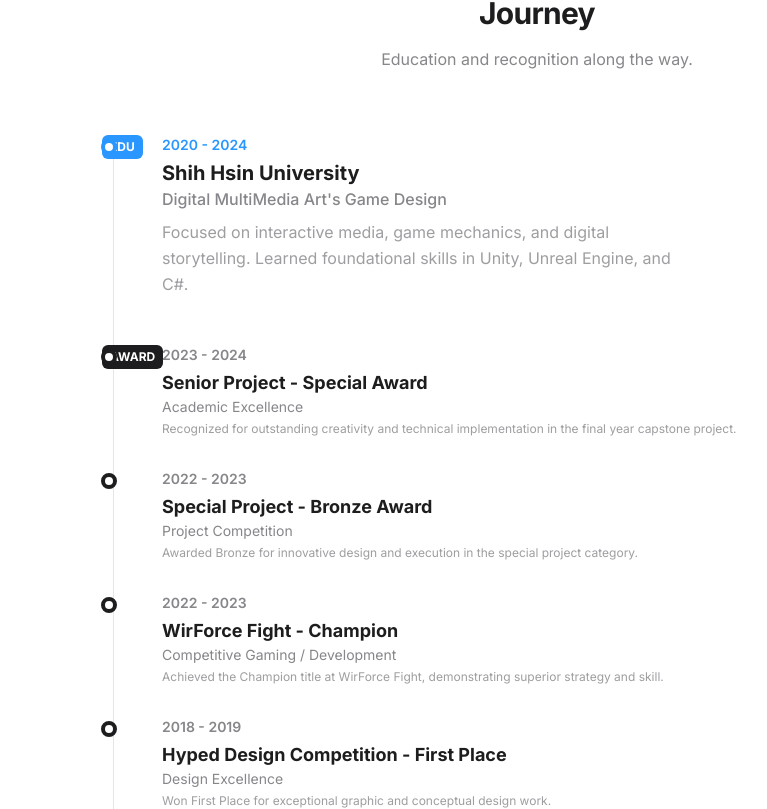
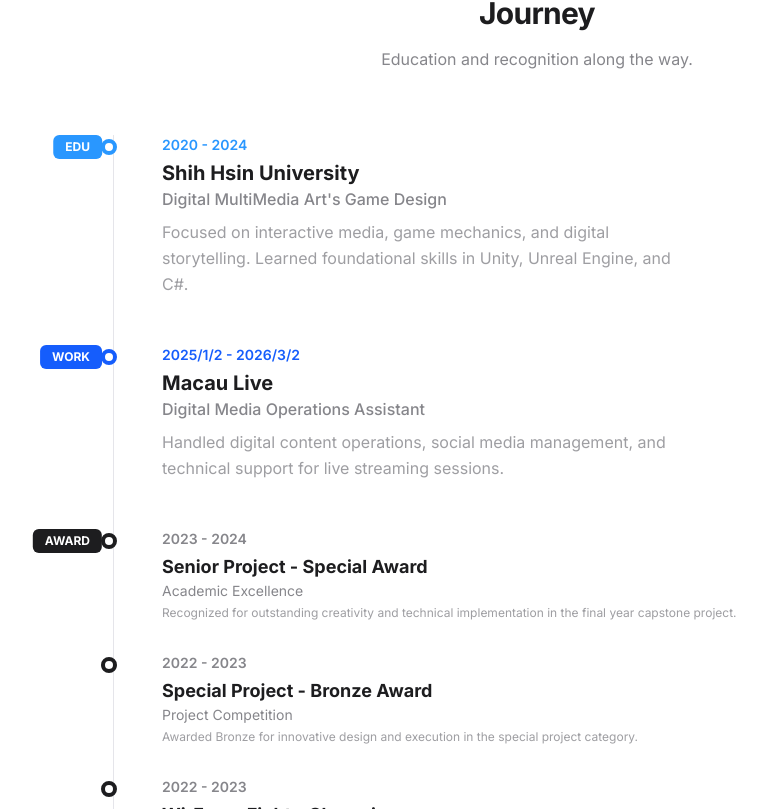
Before and after one commit to Noval-G/Noval-Landing-page, a Next.js app: page / in a window 1280 px wide. Shown: the part 3651-4460 px from the top of the page, without its empty margins (103-870 px from the left). Built offline with nearby package versions, Linux system fonts and the light colour scheme.

Commit message:
feat: add work experience at Macau Live and update WirForce achievement details

```diff
--- a/src/components/Timeline.tsx
+++ b/src/components/Timeline.tsx
@@ -12,6 +12,15 @@ export default function Timeline() {
       title: t('timeline.edu.uni'),
       subtitle: t('timeline.edu.major'),
       description: t('timeline.edu.desc')
+    }
+  ];
+
+  const work = [
+    {
+      year: '2025/1/2 - 2026/3/2',
+      title: t('timeline.work.mlsa'),
+      subtitle: t('timeline.work.assistant'),
+      description: t('timeline.work.mlsa.desc')
     }
   ];
 
@@ -69,8 +78,8 @@ export default function Timeline() {
 
         <div className="relative border-l border-border ml-3 md:ml-6 space-y-12">
           {/* Education */}
-          <div className="mb-12">
-            <span className="absolute -left-3 bg-accent text-white px-2 py-1 text-xs font-bold rounded-md">{t('timeline.edu.tag')}</span>
+          <div className="mb-12 relative">
+            <span className="absolute -left-3 top-0 -translate-x-full bg-accent text-white px-3 py-1 text-xs font-bold rounded-md whitespace-nowrap">{t('timeline.edu.tag')}</span>
             {education.map((edu, index) => (
                <div key={index} className="ml-8 md:ml-12 relative">
                   <span className="absolute -left-[45px] md:-left-[61px] top-1 w-4 h-4 rounded-full bg-white border-4 border-accent" />
@@ -82,9 +91,23 @@ export default function Timeline() {
             ))}
           </div>
 
+          {/* Work Experience */}
+          <div className="mb-12 relative">
+            <span className="absolute -left-3 top-0 -translate-x-full bg-blue-600 text-white px-3 py-1 text-xs font-bold rounded-md whitespace-nowrap">{t('timeline.work.tag')}</span>
+            {work.map((job, index) => (
+               <div key={index} className="ml-8 md:ml-12 relative">
+                  <span className="absolute -left-[45px] md:-left-[61px] top-1 w-4 h-4 rounded-full bg-white border-4 border-blue-600" />
+                  <span className="text-sm font-semibold text-blue-600 mb-1 block">{job.year}</span>
+                  <h3 className="text-xl font-bold text-foreground">{job.title}</h3>
+                  <p className="text-muted font-medium mb-2">{job.subtitle}</p>
+                  <p className="text-muted/80 leading-relaxed max-w-lg">{job.description}</p>
+               </div>
+            ))}
+          </div>
+
           {/* Awards */}
-          <div>
-             <span className="absolute -left-3 bg-foreground text-white px-2 py-1 text-xs font-bold rounded-md">{t('timeline.award.tag')}</span>
+          <div className="relative">
+             <span className="absolute -left-3 top-0 -translate-x-full bg-foreground text-white px-3 py-1 text-xs font-bold rounded-md whitespace-nowrap">{t('timeline.award.tag')}</span>
              {awards.map((award, index) => (
                 <div key={index} className="ml-8 md:ml-12 mb-8 relative last:mb-0">
                    <span className="absolute -left-[45px] md:-left-[61px] top-1 w-4 h-4 rounded-full bg-white border-4 border-foreground" />
--- a/src/context/LanguageContext.tsx
+++ b/src/context/LanguageContext.tsx
@@ -74,10 +74,14 @@ const translations: Record<Language, Record<string, string>> = {
     'timeline.title': 'Journey',
     'timeline.desc': 'Education and recognition along the way.',
     'timeline.edu.tag': 'EDU',
+    'timeline.work.tag': 'WORK',
     'timeline.award.tag': 'AWARD',
     'timeline.edu.uni': 'Shih Hsin University',
     'timeline.edu.major': "Digital MultiMedia Art's Game Design",
     'timeline.edu.desc': 'Focused on interactive media, game mechanics, and digital storytelling. Learned foundational skills in Unity, Unreal Engine, and C#.',
+    'timeline.work.mlsa': 'Macau Live',
+    'timeline.work.assistant': 'Digital Media Operations Assistant',
+    'timeline.work.mlsa.desc': 'Handled digital content operations, social media management, and technical support for live streaming sessions.',
     'timeline.award.senior': 'Senior Project - Special Award',
     'timeline.award.academic': 'Academic Excellence',
     'timeline.award.senior.desc': 'Recognized for outstanding creativity and technical implementation in the final year capstone project.',
@@ -85,8 +89,8 @@ const translations: Record<Language, Record<string, string>> = {
     'timeline.award.comp': 'Project Competition',
     'timeline.award.bronze.desc': 'Awarded Bronze for innovative design and execution in the special project category.',
     'timeline.award.wirforce': 'WirForce Fight - Champion',
-    'timeline.award.gaming': 'Competitive Gaming / Development',
-    'timeline.award.wirforce.desc': 'Achieved the Champion title at WirForce Fight, demonstrating superior strategy and skill.',
+    'timeline.award.gaming': 'Gundam Evolution (FPS Competition)',
+    'timeline.award.wirforce.desc': 'Served as Team Captain, leading the squad to victory and securing the championship in the Gundam Evolution tournament.',
     'timeline.award.hyped': 'Hyped Design Competition - First Place',
     'timeline.award.design': 'Design Excellence',
     'timeline.award.hyped.desc': 'Won First Place for exceptional graphic and conceptual design work.',
@@ -167,10 +171,14 @@ const translations: Record<Language, Record<string, string>> = {
     'timeline.title': '旅程',
     'timeline.desc': '教育背景與榮譽肯定。',
     'timeline.edu.tag': '學歷',
+    'timeline.work.tag': '工作經歷',
     'timeline.award.tag': '獎項',
     'timeline.edu.uni': '世新大學',
     'timeline.edu.major': '數位多媒體設計學系 遊戲設計組',
     'timeline.edu.desc': '專注於互動媒體、遊戲機制與數位敘事。建立了 Unity、Unreal Engine 與 C# 的紮實基礎。',
+    'timeline.work.mlsa': '澳門直播協會',
+    'timeline.work.assistant': '新媒體營運助理',
+    'timeline.work.mlsa.desc': '負責新媒體內容運營、內容創作及直播技術支援。管理社交媒體平台並優化數位互動。',
     'timeline.award.senior': '畢業製作 - 特別獎',
     'timeline.award.academic': '學術卓越',
     'timeline.award.senior.desc': '在畢業專題製作中，因卓越的創意與技術實作能力獲得肯定。',
@@ -178,8 +186,8 @@ const translations: Record<Language, Record<string, string>> = {
     'timeline.award.comp': '專案競賽',
     'timeline.award.bronze.desc': '在專案類別中因創新的設計與執行力獲得銅獎。',
     'timeline.award.wirforce': 'WirForce Fight - 冠軍',
-    'timeline.award.gaming': '競技電競 / 開發',
-    'timeline.award.wirforce.desc': '在 WirForce Fight 中奪得冠軍頭銜，展現了卓越的策略與技巧。',
+    'timeline.award.gaming': 'Gundam Evolution (FPS 電競賽事)',
+    'timeline.award.wirforce.desc': '擔任隊伍隊長並統籌戰術，帶領選手在 Gundam Evolution 項目中奪得全場冠軍。',
     'timeline.award.hyped': 'Hyped 設計競賽 - 第一名',
     'timeline.award.design': '設計卓越',
     'timeline.award.hyped.desc': '憑藉出色的平面與概念設計作品獲得第一名。',
```
